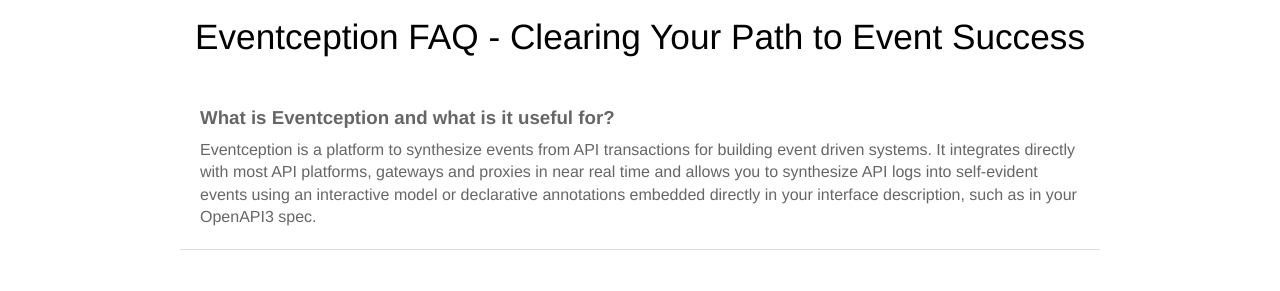
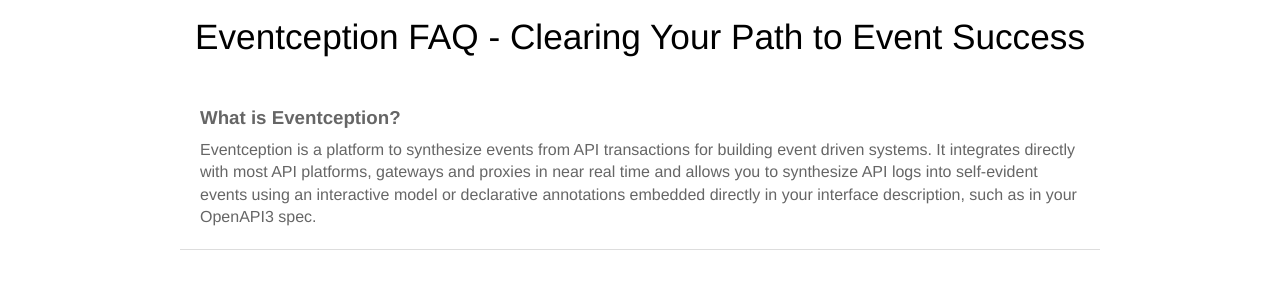
Before and after one commit to Platformatory/eventception-public, a Jekyll site: the page built from faq.html, in a window 1280 px wide. Shown: the part 169-460 px from the top of the page. Built offline with Jekyll 4.4.1, drawn with Linux system fonts in a browser that asks for light colours.

Commit message:
update 1st faq

```diff
--- a/faq.html
+++ b/faq.html
@@ -4,7 +4,7 @@
   We've built an amazing, fantastic team of developers, marketers, designers and
   sales people. -->
 faq:
-  - question: What is Eventception and what is it useful for?
+  - question: What is Eventception?
     answer: Eventception is a platform to synthesize events from API transactions for building event driven systems. It integrates directly with most API platforms, gateways and proxies in near real time and allows you to synthesize API logs into self-evident events using an interactive model or declarative annotations embedded directly in your interface description, such as in your OpenAPI3 spec.
   - question: Can I use Eventception for audit-trails?
     answer: Yes, Eventception can capture the complete trail of request-responses for a gateway.
```
